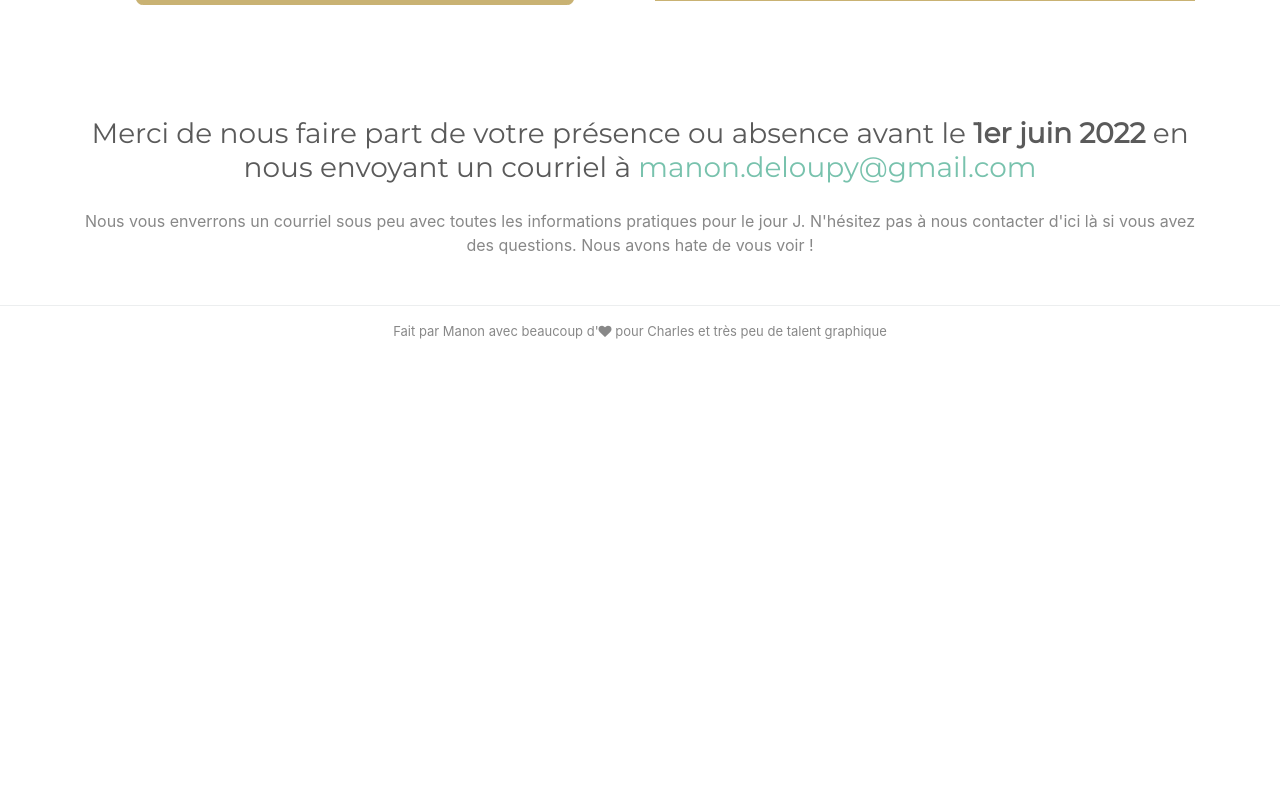
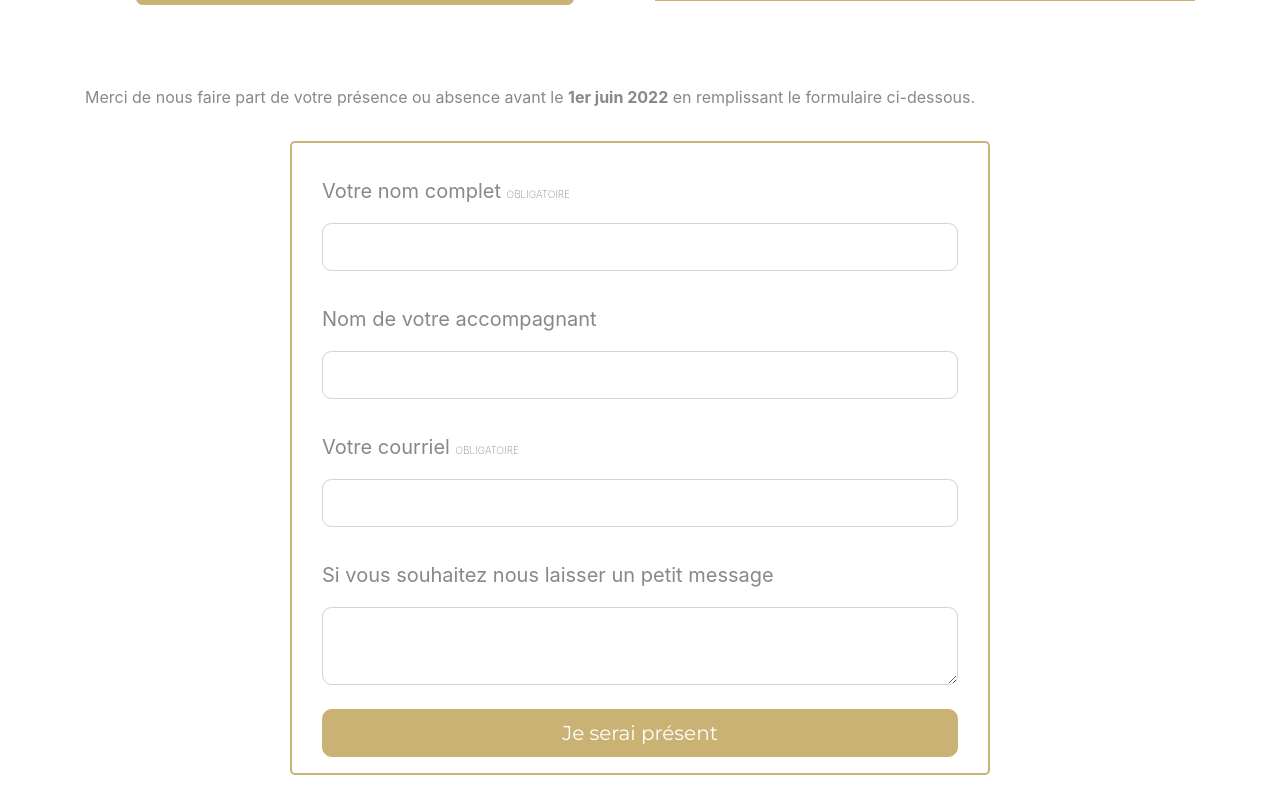
Before and after one commit to mariagemanonetcharles/mariagemanonetcharles.github.io, a Jekyll site: the page built from index.md, in a window 1280 px wide, cut to the strip 1005-1797 px from the top of the page. Built offline with Jekyll 4.4.1, drawn with Linux system fonts in a browser that asks for light colours; nearby versions of some CDN libraries; before the commit the page ends 1362 px from its top, so only the background shows below that.

Commit message:
Fixed form

```diff
--- a/_includes/rsvp.html
+++ b/_includes/rsvp.html
@@ -1,15 +1,14 @@
-<div class="container py-5 text-center" id="rsvp">
-  <h3>
-    Merci de nous faire part de votre présence ou absence avant le <strong>1er juin 2022</strong>
-    en nous envoyant un courriel à <a href="mailto:manon.deloupy@gmail.com?subject=RSVP - Mariage Manon et Charles&body=Mon nom et celui de mon accompagnant:">manon.deloupy@gmail.com</a>
-  </h3>
+<div class="container" id="rsvp">
+  <!-- <h3> -->
+  <!--   Merci de nous faire part de votre présence ou absence avant le <strong>1er juin 2022</strong> -->
+  <!--   en nous envoyant un courriel à <a href="mailto:manon.deloupy@gmail.com?subject=RSVP - Mariage Manon et Charles&body=Mon nom et celui de mon accompagnant:">manon.deloupy@gmail.com</a> -->
+  <!-- </h3> -->
 
-  <p class="py-3">
-    Nous vous enverrons un courriel sous peu avec toutes les informations pratiques pour le jour J.
-    N'hésitez pas à nous contacter d'ici là si vous avez des questions. Nous avons hate de vous voir !
-  </p>
+  <!-- <p class="py-3"> -->
+  <!--   Nous vous enverrons un courriel sous peu avec toutes les informations pratiques pour le jour J. -->
+  <!--   N'hésitez pas à nous contacter d'ici là si vous avez des questions. Nous avons hate de vous voir ! -->
+  <!-- </p> -->
 
-  <div class="d-none">
   <p class="py-3 text">
     Merci de nous faire part de votre présence ou absence avant le <strong>1er juin 2022</strong>
     en remplissant le formulaire ci-dessous.
@@ -17,12 +16,13 @@
 
   <div id="rsvp-success" class="alert alert-success d-none">
     Nous avons bien reçu votre réponse. Nous vous contacterons par courriel avec l'horaire et tous les détails utiles pour que cette belle journée se passe au mieux.
+    <br>
     Nous avons hate de vous y voir !
   </div>
 
   <div id="rsvp-error" class="alert alert-danger d-none">
     Votre réponse n'a malheureusement pas pu être sauvegardée.
-      Merci de nous envoyer votre réponse avec votre nom, votre adresse courriel et le nom de votre accompagnant par courriel.
+    Merci de nous envoyer votre réponse par courriel à <a href="mailto:manon.deloupy@gmail.com?subject=RSVP - Mariage Manon et Charles&body=Mon nom et celui de mon accompagnant:">manon.deloupy@gmail.com</a>.
   </div>
 
   <form id="rsvp-form" action="" method="POST">
@@ -59,4 +59,3 @@
     </div>
   </form>
 </div>
-</div>
--- a/assets/javascript/main.js
+++ b/assets/javascript/main.js
@@ -19,28 +19,25 @@
          var $this = $(this);
          var data = $this.serialize();
          console.log(data);
-         $this.attr('disabled', true);
+         $this.find('.btn').attr('disabled', true);
 
-         $.ajax({
-             type: "POST",
-             crossDomain: true,
-             url: 'https://script.google.com/macros/s/AKfycbyWUcWRVaXmVbxYekchxGjQnAfs-mBPfyCUOSSVI2QvhvqPvPNN7FrIcCTIM5454Am1/exec',
-             data: data,
-             dataType: "json"
-         }).done(function (data) {
+         $.post(
+             'https://script.google.com/macros/s/AKfycbwhyQycN9172lWdbqRfQbRGKDGxVvDv1vkaG0i-FUX18U2nlYHndTq-0lER1R34FIQ/exec',
+             data
+         ).done(function (data) {
              console.log(data);
-             console.log(data.result);
              if (data.result === "error") {
-                 console.log(data.message)
                  $("#rsvp-success").addClass("d-none");
                  $("#rsvp-error").removeClass("d-none");
+                 $this.find('.btn').attr('disabled', false);
              } else {
                  $("#rsvp-error").addClass("d-none");
                  $("#rsvp-success").removeClass("d-none");
+                 $this.find('.btn').attr('disabled', false);
              }
          }).fail(function (data) {
-             console.log(data);
              $("#rsvp-error").removeClass("d-none");
+             $this.find('.btn').attr('disabled', false);
          });
      });
 })
--- a/assets/main.scss
+++ b/assets/main.scss
@@ -44,13 +44,6 @@
     font-weight: 200;
     font-size: 50%;
     text-transform: uppercase;
-  }
-}
-
-#rsvp {
-  p {
-    padding-bottom: 0 !important;
-    margin-bottom: 0 !important;
   }
 }
 
```
Also changed, not shown: 5 other files. Lines whose indentation alone changed are shown as unchanged.
